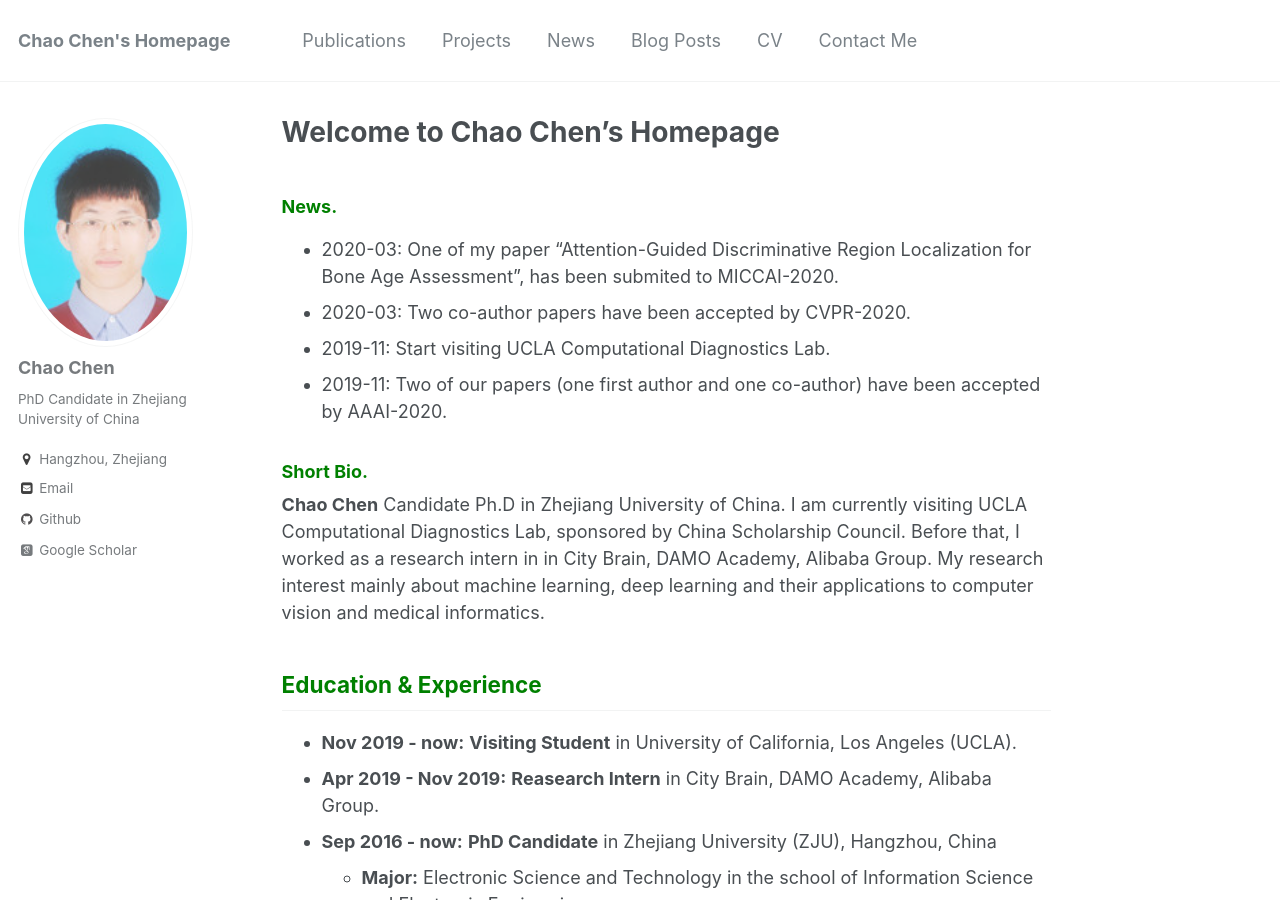
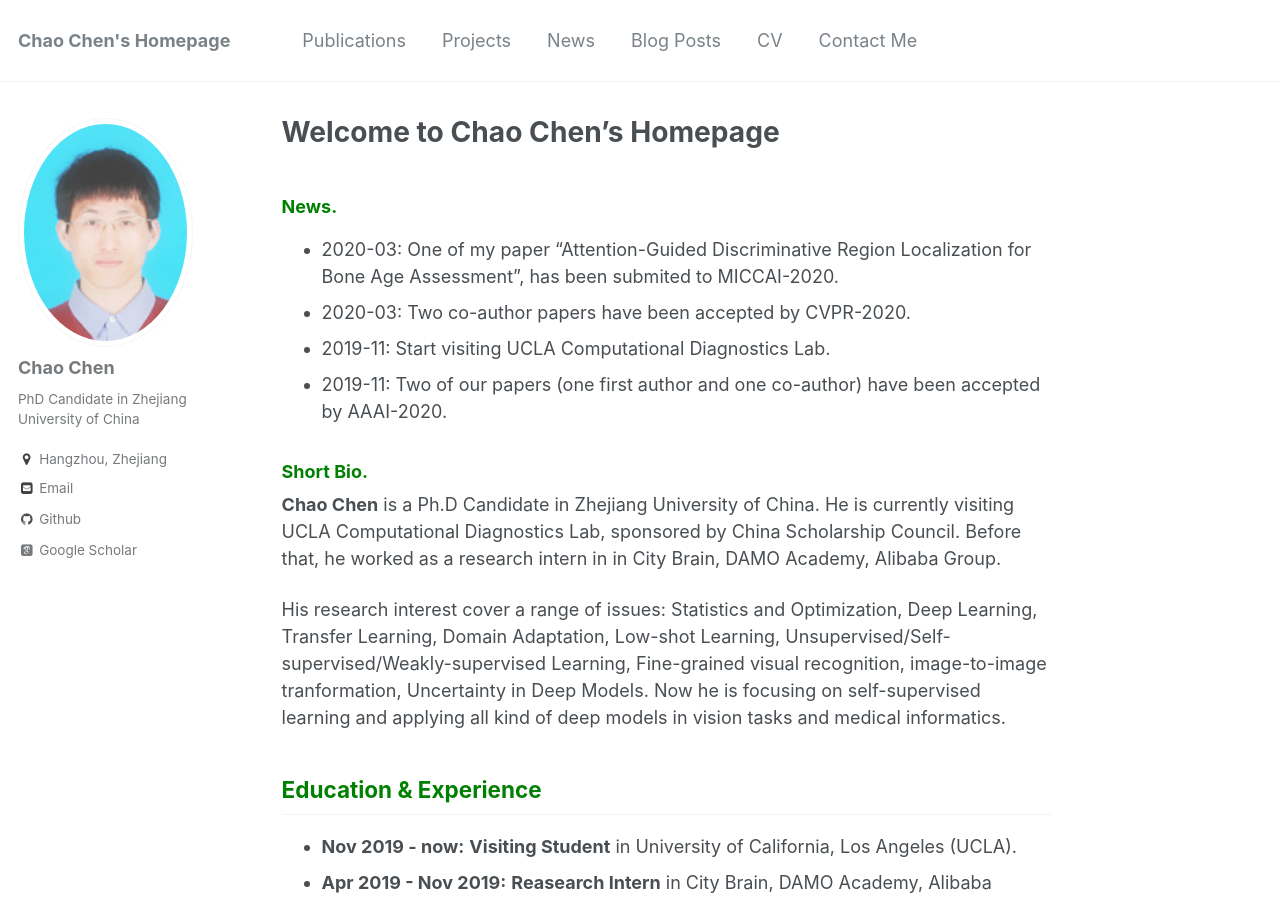
Before and after one commit to chenchao666/chenchao666.github.io, a Jekyll site: the page built from _pages/about.md, in a window 1280 px wide and 900 px high. Built offline with Jekyll 4.4.1, drawn with Linux system fonts in a browser that asks for light colours; some web fonts are replaced.

Commit message:
Update about.md

```diff
--- a/_pages/about.md
+++ b/_pages/about.md
@@ -16,7 +16,9 @@ redirect_from:
 
 
 ### <span style="color: green"> Short Bio. </span>
-**Chao Chen** Candidate Ph.D in Zhejiang University of China. I am currently visiting UCLA Computational Diagnostics Lab, sponsored by China Scholarship Council. Before that, I worked as a research intern in in City Brain, DAMO Academy, Alibaba Group. My research interest mainly about machine learning, deep learning and their applications to computer vision and medical informatics.
+**Chao Chen** is a Ph.D Candidate in Zhejiang University of China. He is currently visiting UCLA Computational Diagnostics Lab, sponsored by China Scholarship Council. Before that, he worked as a research intern in in City Brain, DAMO Academy, Alibaba Group.
+
+His research interest cover a range of issues: Statistics and Optimization, Deep Learning, Transfer Learning, Domain Adaptation, Low-shot Learning, Unsupervised/Self-supervised/Weakly-supervised Learning, Fine-grained visual recognition, image-to-image tranformation, Uncertainty in Deep Models. Now he is focusing on self-supervised learning and applying all kind of deep models in vision tasks and medical informatics.
 
 
 ## <span style="color: green"> Education & Experience </span>
```
